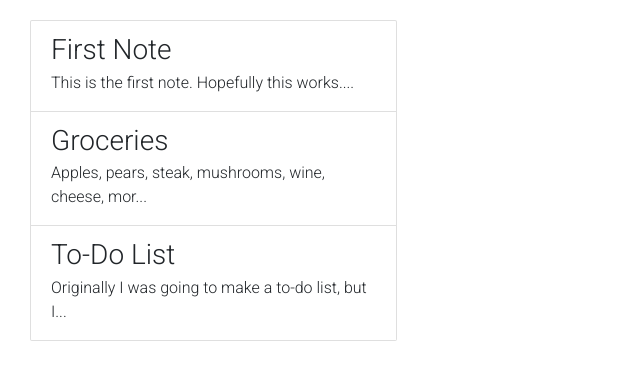
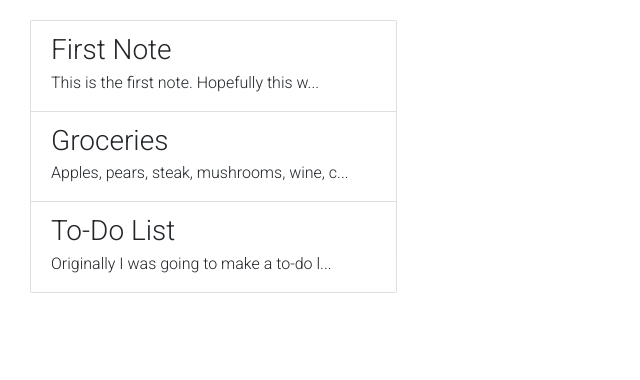
Before and after one commit to coulthurst/notes, a React (Create React App) app: page / in a window 1280 px wide. Shown: the top 380 px of the page, without its empty margins (0-640 px from the left). Built offline with nearby package versions, Linux system fonts and the light colour scheme.

Commit message:
refactored to functional components

```diff
--- /dev/null
+++ b/public/style.css
@@ -0,0 +1,14 @@
+body {
+  background-color: rgb(42, 45, 53) !important;
+}
+
+.note-list li,
+.navbar,
+.note-editor {
+  background-color: rgb(35, 36, 42) !important;
+  color: #fff !important;
+}
+
+.note-list li h3 {
+  color: #0caa41;
+}
--- a/src/components/App.js
+++ b/src/components/App.js
@@ -12,9 +12,8 @@ class App extends Component {
       location: null,
       date: null,
       tags: null
-    }
-  };
-  notes = [
+    },
+    notes: [
       {
         id: 1,
         author: "coulthurst",
@@ -44,20 +43,22 @@ class App extends Component {
         date: "Dec 27th",
         tags: null
       }
-  ];
-  selectNote = id => {
-    const [selectedNote] = this.notes.filter(note => {
-      return note.id === id;
-    });
-    this.setState({ selectedNote });
+    ]
+  };
+  onNoteSelect = note => {
+    this.setState({ selectedNote: note });
   };
 
   render() {
+    console.log(this);
     return (
       <MDBContainer fluid>
         <MDBRow>
           <MDBCol size="4">
-            <NoteList notes={this.notes} selectNote={this.selectNote} />
+            <NoteList
+              notes={this.state.notes}
+              onNoteSelect={this.onNoteSelect}
+            />
           </MDBCol>
 
           <MDBCol size="8">
--- a/src/components/Note/Note.js
+++ b/src/components/Note/Note.js
@@ -1,27 +1,18 @@
 import React, { Component } from "react";
 import { MDBListGroupItem } from "mdbreact";
 
-//TODO: create a function that only trims strings at the end of words so it displays "more..." instead of "mo..."
-
-class Note extends Component {
-  // selectNote(e) {
-  //   e.preventDefault();
-  //   this.props.selectNote(this.props.props.id);
-  //   console.log(this);
-  // }
-  render() {
+const Note = ({ note, onNoteSelect }) => {
   return (
     <MDBListGroupItem
-        onClick={() => this.props.selectNote(this.props.id)}
+      onClick={() => onNoteSelect(note)}
       style={{ cursor: "pointer" }}
     >
       <div className="d-flex w-100 justify-content-between">
-          <h3 className="mb-1">{this.props.title}</h3>
+        <h3 className="mb-1">{note.title}</h3>
       </div>
-        <p className="mb-1">{this.props.body.substring(0, 50)}...</p>
+      <p className="mb-1">{note.body.substring(0, 40)}...</p>
     </MDBListGroupItem>
   );
-  }
-}
+};
 
 export default Note;
--- a/src/components/NoteList/NoteList.js
+++ b/src/components/NoteList/NoteList.js
@@ -1,31 +1,17 @@
 import React, { Component } from "react";
 import { MDBContainer, MDBListGroup } from "mdbreact";
-
 import Note from "../Note/Note";
 
-//To do: create map function to display each individual note
+const NoteList = ({ notes, onNoteSelect }) => {
+  const renderedList = notes.map(note => {
+    return <Note key={note.id} note={note} onNoteSelect={onNoteSelect} />;
+  });
 
-//Props:
-// notes = array of notes
-// selectNote = function to select a note passed from App
-
-class NoteList extends Component {
-  noteList = [];
-
-  componentWillMount() {
-    this.noteList = this.props.notes.map(note => (
-      <Note key={note.id} {...note} selectNote={this.props.selectNote} />
-    ));
-  }
-
-  render() {
-    // console.log(this.props);
-    return (
-      <MDBContainer className="note-list" style={{ marginTop: "20px" }}>
-        <MDBListGroup>{this.noteList}</MDBListGroup>
-      </MDBContainer>
-    );
-  }
-}
+  return (
+    <MDBContainer className="note-list" style={{ marginTop: "20px" }}>
+      <MDBListGroup>{renderedList}</MDBListGroup>
+    </MDBContainer>
+  );
+};
 
 export default NoteList;
```
Also changed, not shown: src/components/NavBar/NavBar.js (added, +35 -0 lines), src/components/NoteEditor/NoteEditor.js (added, +24 -0 lines). Lines whose indentation alone changed are shown as unchanged.
